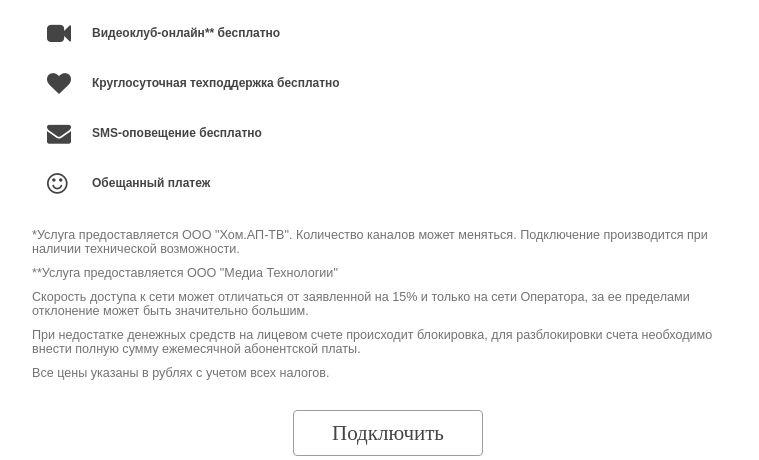
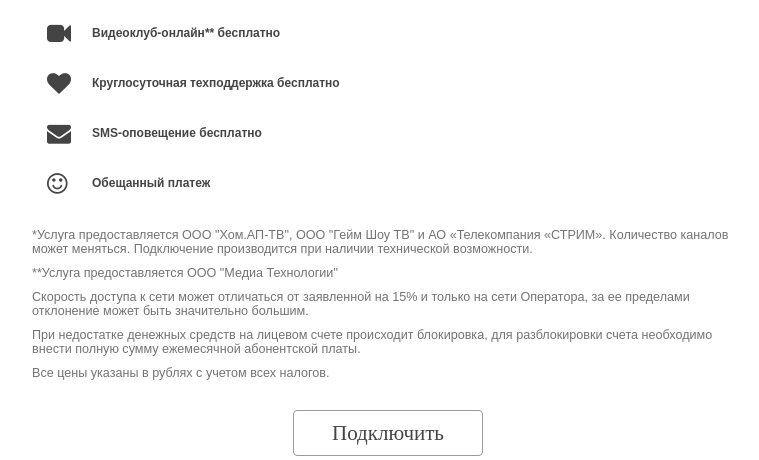
Before and after one commit to beebikun/www-foxy, a Django app: page /rates/action/ in a window 1280 px wide. Shown: the part 631-1091 px from the top of the page, without its empty margins (128-887 px from the left). Run offline with Django 3.2, Linux system fonts and the light colour scheme; data that the repository does not hold is empty; parts of the project's set-up code (start-up, migrations or seed data) failed here and were passed over; some libraries are stand-ins or nearby versions; some web fonts are replaced.

Commit message:
Update rates.html

```diff
--- a/templates/client/rates/rates.html
+++ b/templates/client/rates/rates.html
@@ -17,7 +17,7 @@
 
 </div>
 <div>
-    <p class="help-block">*Услуга предоставляется ООО "Хом.АП-ТВ". Количество каналов может меняться. Подключение производится при наличии технической возможности.</p>
+    <p class="help-block">*Услуга предоставляется ООО "Хом.АП-ТВ", ООО "Гейм Шоу ТВ" и АО «Телекомпания «СТРИМ». Количество каналов может меняться. Подключение производится при наличии технической возможности.</p>
     <p class="help-block">**Услуга предоставляется ООО "Медиа Технологии"</p>
     {%comment%}
     <p class="help-block">*с 18-00 до 00-00 в рабочие дни и с 12-00 до 00-00 в выходные и праздничные дни</p>
```
